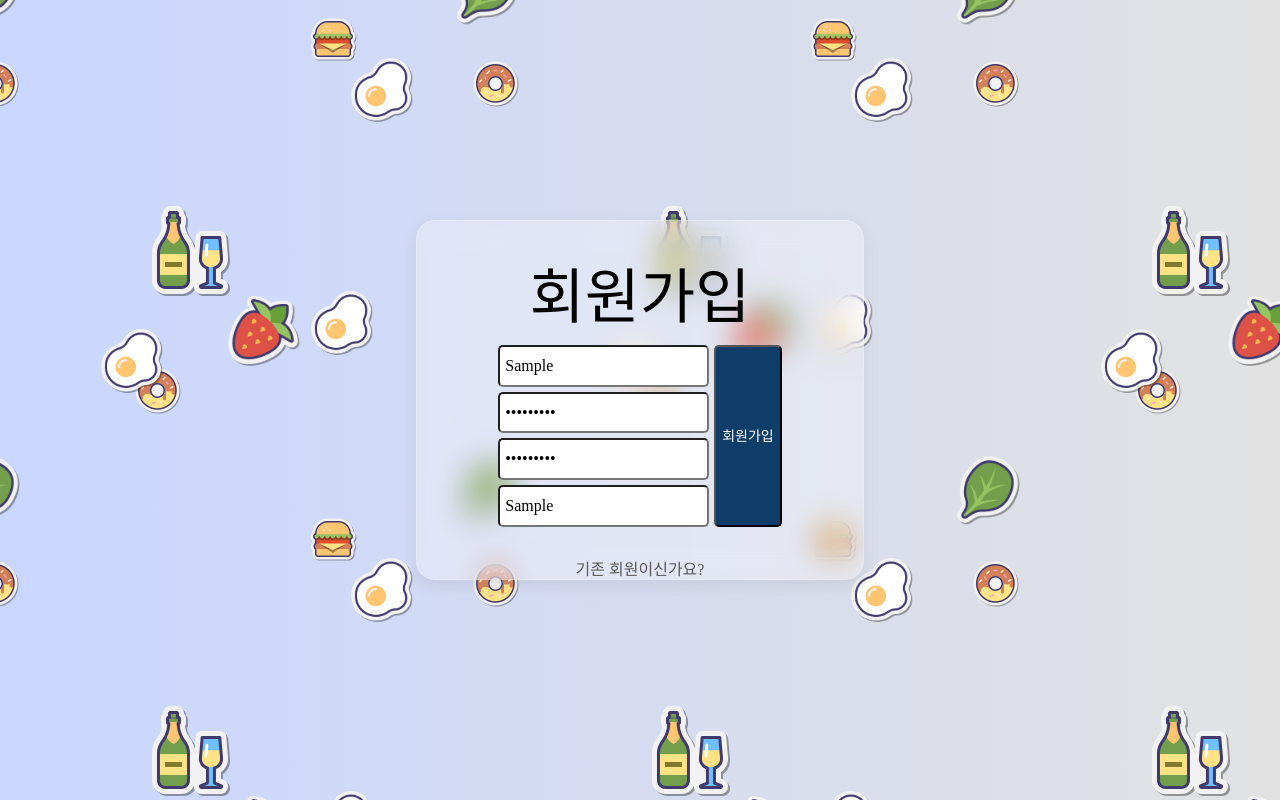
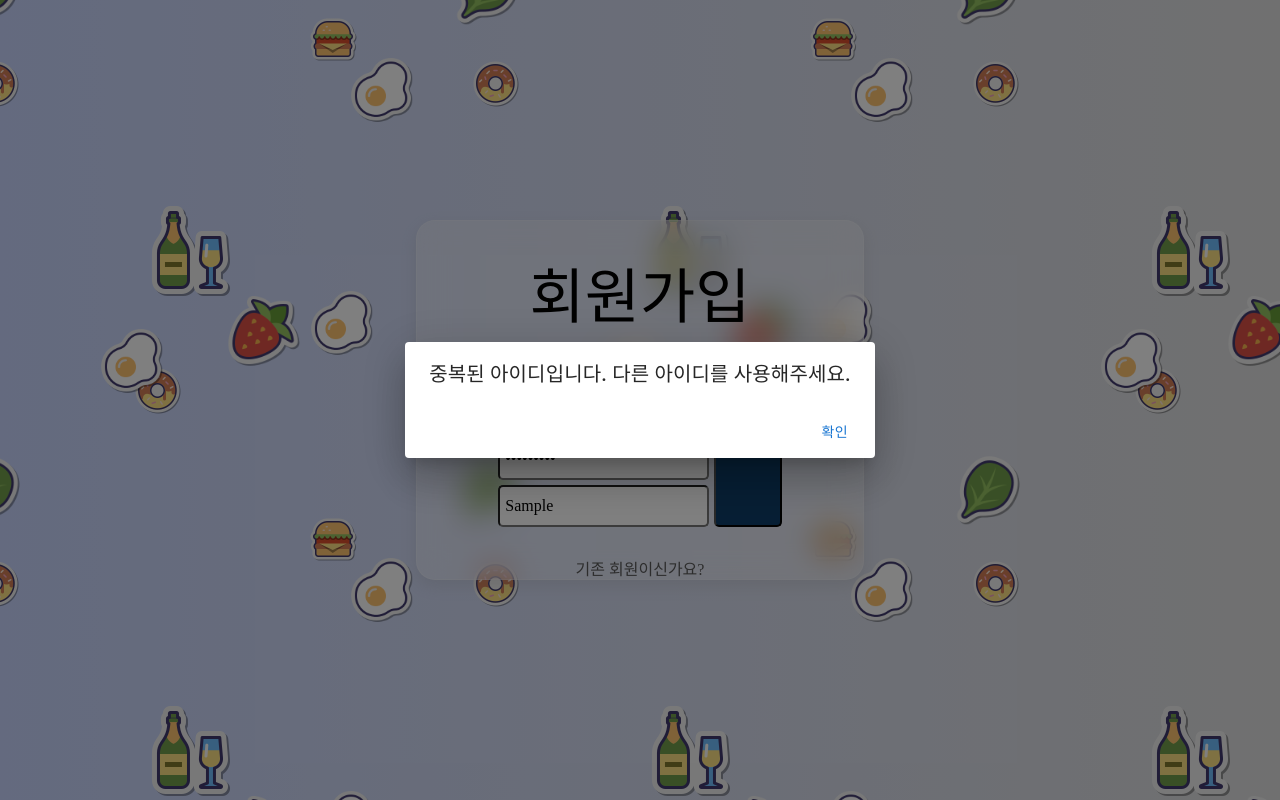
Before and after one commit to huijjj/MADCAMP-2021W, a React (Create React App) app: page /register in a window 1280 px wide. Both pictures are taken after typing "Sample", "Sample123", "Sample123", "Sample" into the empty fields and a click on the button "회원가입". Built offline with nearby package versions, Linux system fonts and the light colour scheme; no server answers; a web font is replaced by a local one.

Commit message:
add: add dialog in register

```diff
--- a/src/Login.js
+++ b/src/Login.js
@@ -7,7 +7,6 @@ import Dialog from '@mui/material/Dialog';
 import DialogTitle from '@mui/material/DialogTitle';
 import Button from '@mui/material/Button';
 import DialogActions from '@mui/material/DialogActions';
-import { SettingsPhoneTwoTone } from '@material-ui/icons';
 
 
 const Transition = React.forwardRef(function Transition(props, ref) {
@@ -78,7 +77,7 @@ function Login() {
         <Dialog
             open={show}
             TransitionComponent={Transition}
-            onClose={() => setLogin(false)}>
+            onClose={() => setShow(false)}>
             <DialogTitle>{title}</DialogTitle>
             <DialogActions>
                 <Button onClick={(e) => {
--- a/src/Register.js
+++ b/src/Register.js
@@ -1,10 +1,24 @@
 import axios from 'axios';
-import React from 'react';
-import {useNavigate} from "react-router-dom"
+import React, { useState } from 'react';
+import {useNavigate} from "react-router-dom";
+
+import Slide from '@mui/material/Slide';
+import Dialog from '@mui/material/Dialog';
+import DialogTitle from '@mui/material/DialogTitle';
+import Button from '@mui/material/Button';
+import DialogActions from '@mui/material/DialogActions';
+
 import './Register.css';
 
+const Transition = React.forwardRef(function Transition(props, ref) {
+    return <Slide direction="up" ref={ref} {...props} />;
+  });
+
 function Register() {
-    const nav = useNavigate()
+    const nav = useNavigate();
+    const [ show, setShow ] = useState(false);
+    const [ title, setTitle ] = useState("");
+    const [ success, setSuccess ] = useState(false);
 
 	function handleClick(e) {
 		e.preventDefault();
@@ -15,16 +29,24 @@ function Register() {
         // console.log('nn : ', e.target.nickname.value);
 
         if(e.target.pw.value !== e.target.rpw.value){
-            window.alert('비밀번호가 틀립니다.');
+            // window.alert('비밀번호가 틀립니다.');
+            setShow(true);
+            setTitle('비밀번호가 일치하지 않습니다.');
         }
         else{
             var json = {id: e.target.id.value, password: e.target.pw.value, nickname: e.target.nickname.value};
 		    axios.post('http://192.249.18.176:443/register', json).then((res) =>{
                 console.log(res.data);
-                nav("/login", {id: e.target.id.value, password: e.target.pw.value, nickname: e.target.nickname.value});
+                setTitle('회원가입에 성공하셨습니다.');
+                setSuccess(true);
+                setShow(true);
+                // nav("/login", {id: e.target.id.value, password: e.target.pw.value, nickname: e.target.nickname.value});
             }).catch((e) =>{
                 console.log(e);
-                window.alert('중복된 아이디입니다. 다른 아이디를 사용해주세요.');
+
+                // window.alert('중복된 아이디입니다. 다른 아이디를 사용해주세요.');
+                setTitle('중복된 아이디입니다. 다른 아이디를 사용해주세요.');
+                setShow(true);
             });
         }
   }
@@ -55,6 +77,23 @@ function Register() {
                 <div className='loginlink' style={{paddingTop: "30px"}}><a href='/login'>기존 회원이신가요?</a></div>
             </div>
         </div>
+        <Dialog
+            open={show}
+            TransitionComponent={Transition}
+            onClose={() => setShow(false)}>
+            <DialogTitle>{title}</DialogTitle>
+            <DialogActions>
+                <Button onClick={(e) => {
+                    e.preventDefault();
+                    if(success) {
+                        nav("/login");
+                    }
+                    setShow(false);
+                }}>
+                    확인
+                </Button>
+            </DialogActions>
+        </Dialog>
     </div>
     );
 }
```
